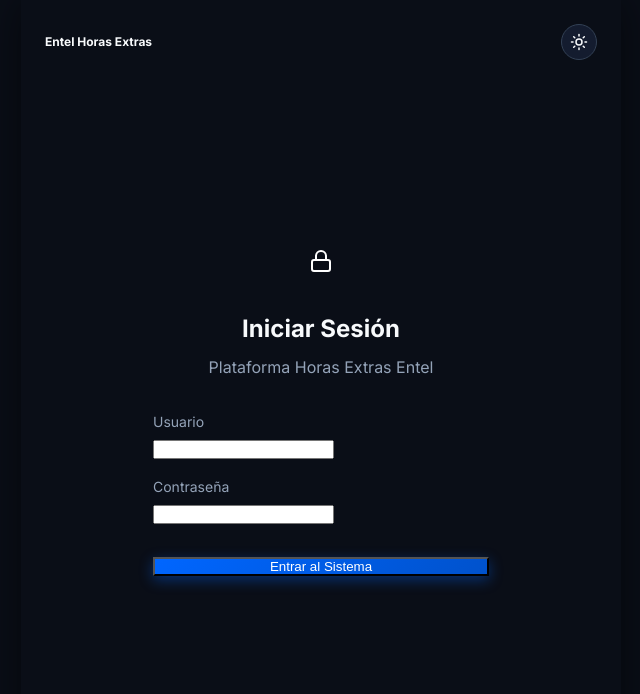
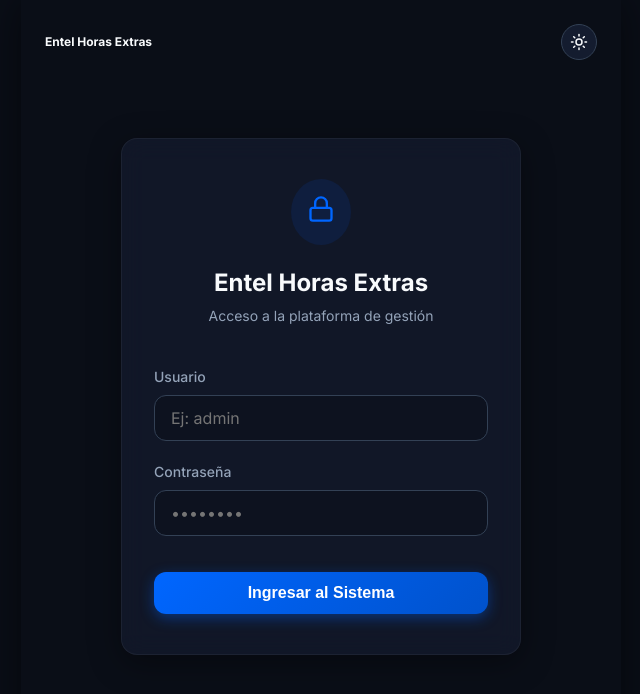
Before and after one commit to rondon-tech/HorasExtrasEntel, a React (Vite) app: page / in a window 1280 px wide. Shown: the top 694 px of the page, without its empty margins (319-959 px from the left). Built offline with nearby package versions, Linux system fonts and the light colour scheme.

Commit message:
Style: Refactor Login screen to match premium design system

```diff
--- a/src/screens/Login.tsx
+++ b/src/screens/Login.tsx
@@ -33,45 +33,47 @@
   };
 
   return (
-    <div style={{ display: 'flex', justifyContent: 'center', alignItems: 'center', minHeight: '80vh' }}>
-      <div className="card" style={{ width: '100%', maxWidth: '400px', padding: '2rem' }}>
-        <div style={{ display: 'flex', flexDirection: 'column', alignItems: 'center', marginBottom: '2rem' }}>
-          <div style={{ background: 'var(--accent)', color: 'white', padding: '1rem', borderRadius: '50%', marginBottom: '1rem' }}>
-            <Lock size={24} />
+    <div className="flex-center" style={{ minHeight: '80vh', padding: '1rem' }}>
+      <div className="glass-card" style={{ width: '100%', maxWidth: '400px', padding: '2.5rem 2rem' }}>
+        <div className="flex-center" style={{ flexDirection: 'column', marginBottom: '2.5rem' }}>
+          <div style={{ background: 'rgba(0, 102, 255, 0.1)', color: 'var(--accent-blue)', padding: '1rem', borderRadius: '50%', marginBottom: '1.25rem' }}>
+            <Lock size={28} />
           </div>
-          <h2 style={{ fontSize: '1.5rem', fontWeight: 'bold' }}>Iniciar Sesión</h2>
-          <p style={{ color: 'var(--text-secondary)' }}>Plataforma Horas Extras Entel</p>
+          <h2 className="text-2xl font-bold mb-1">Entel Horas Extras</h2>
+          <p className="text-sm text-secondary">Acceso a la plataforma de gestión</p>
         </div>
 
         {error && (
-          <div style={{ background: 'rgba(239, 68, 68, 0.1)', color: '#ef4444', padding: '0.75rem', borderRadius: '0.5rem', marginBottom: '1rem', textAlign: 'center', fontSize: '0.875rem' }}>
+          <div style={{ background: 'rgba(239, 68, 68, 0.1)', color: 'var(--accent-red)', padding: '0.75rem', borderRadius: '0.5rem', marginBottom: '1.5rem', textAlign: 'center', fontSize: '0.875rem', border: '1px solid rgba(239, 68, 68, 0.2)' }}>
             {error}
           </div>
         )}
 
-        <form onSubmit={handleSubmit} style={{ display: 'flex', flexDirection: 'column', gap: '1rem' }}>
-          <div>
-            <label style={{ display: 'block', fontSize: '0.875rem', marginBottom: '0.25rem', color: 'var(--text-secondary)' }}>Usuario</label>
+        <form onSubmit={handleSubmit} style={{ display: 'flex', flexDirection: 'column', gap: '1.25rem' }}>
+          <div className="form-group" style={{ marginBottom: 0 }}>
+            <label className="form-label">Usuario</label>
             <input
               type="text"
-              className="input-field"
+              className="form-control"
               value={username}
               onChange={(e) => setUsername(e.target.value)}
+              placeholder="Ej: admin"
               required
             />
           </div>
-          <div>
-            <label style={{ display: 'block', fontSize: '0.875rem', marginBottom: '0.25rem', color: 'var(--text-secondary)' }}>Contraseña</label>
+          <div className="form-group" style={{ marginBottom: 0 }}>
+            <label className="form-label">Contraseña</label>
             <input
               type="password"
-              className="input-field"
+              className="form-control"
               value={password}
               onChange={(e) => setPassword(e.target.value)}
+              placeholder="••••••••"
               required
             />
           </div>
-          <button type="submit" className="btn-primary" disabled={loading} style={{ marginTop: '1rem', justifyContent: 'center' }}>
-            {loading ? 'Verificando...' : 'Entrar al Sistema'}
+          <button type="submit" className="btn btn-primary btn-block" disabled={loading} style={{ marginTop: '1rem' }}>
+            {loading ? 'Verificando...' : 'Ingresar al Sistema'}
           </button>
         </form>
       </div>
```
